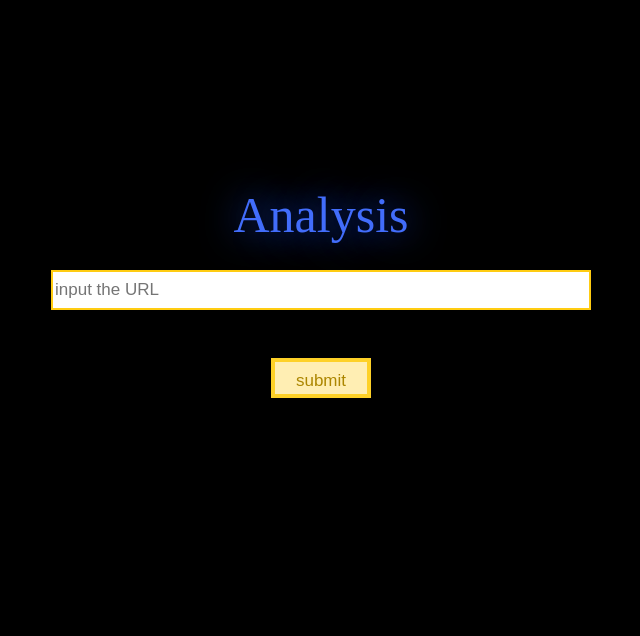
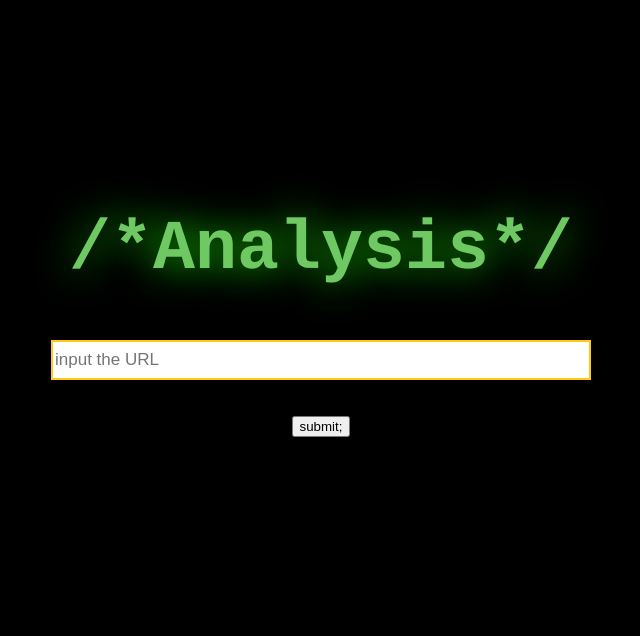
Before and after one commit to chaejunlee/osp_project, a Flask app: template templates/ver2/url.html in a window 1280 px wide. Shown: the top 636 px of the page, without its empty margins (319-959 px from the left). Run offline with Flask 2, Linux system fonts and the light colour scheme; the template is opened without the code that fills it, so the values that code supplies are empty; parts of the project's set-up code (start-up, migrations or seed data) failed here and were passed over.

Commit message:
modify url.html ver2.

```diff
--- a/templates/ver2/url.html
+++ b/templates/ver2/url.html
@@ -6,8 +6,8 @@
     <body>
         <div style="width:80%;margin-left: 10%;margin-right:10%;margin-top:15%">
             <div class="container">
-                <div class="flux" style="font-size:50px">
-                    Analysis
+                <div class="neon_txt" style="font-size:70px; color: #6fc963; text-shadow: 0 0 3vw #1ade00;">
+                    /*Analysis*/
                 </div>
             </div>
         </div>
@@ -18,8 +18,8 @@
             <form action="http://localhost:8000/analysis" method="POST" enctype="multipart/form-data">
                 <input type="text" class="URL_txt" placeholder="input the URL" name="text1"/>
                 <br />
-                <br>
-                <input class="URL_btn" type="submit" value="submit"/>
+                <br><br />
+                <input class="submin_btn" type="submit" value="submit;"/>
             </form>
         </div>
     </body>
```
